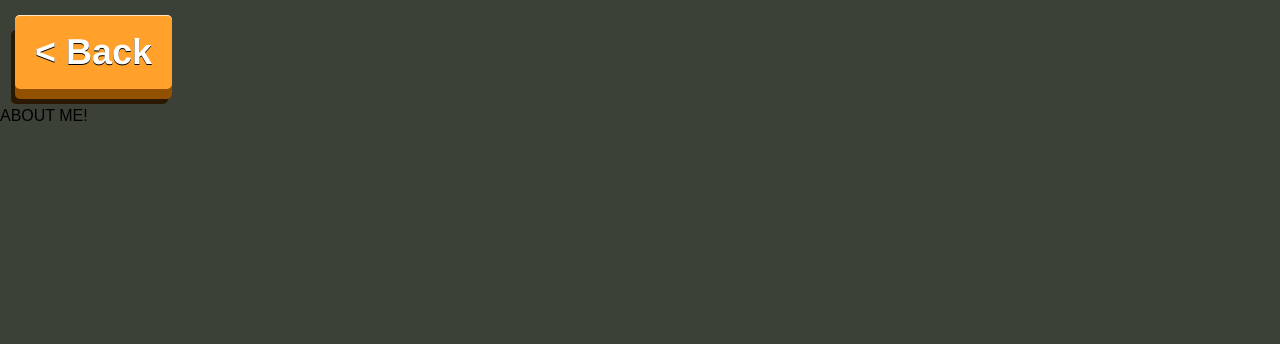
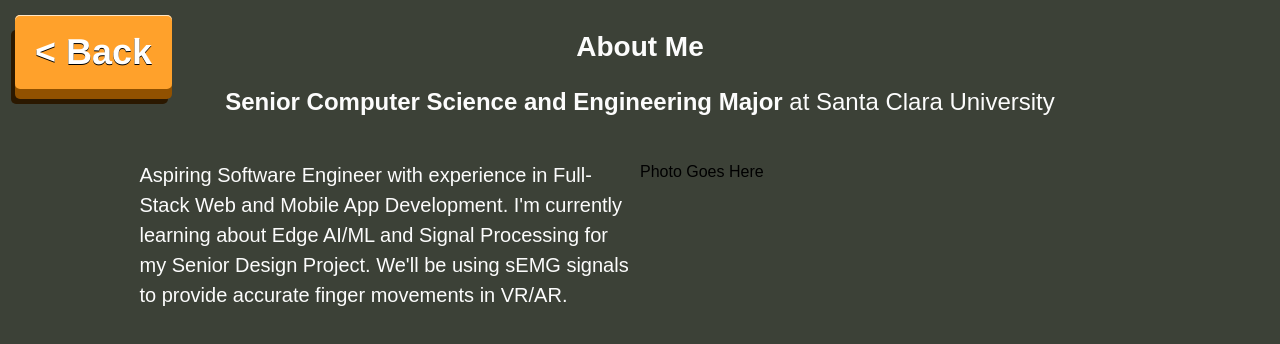
Before and after one commit to RaphaLK/RaphaLK.github.io, a React (Create React App) app: page /AboutMe in a window 1280 px wide. Both pictures are taken after a click on the item "About Me". Shown: the top 344 px of the page. Built offline with nearby package versions, Linux system fonts and the light colour scheme.

Commit message:
committing since I'm a bit tired

```diff
--- a/src/components/About.js
+++ b/src/components/About.js
@@ -1,16 +1,41 @@
-import React from 'react'
-import BackButton from "./ReturnToHome"
+import React from "react";
+import BackButton from "./ReturnToHome";
+import "../styles/AboutMe.css";
 
-const About = ({backFunction}) => {
+const About = ({ backFunction }) => {
+  return (
+    <div>
+      <BackButton backFunction={backFunction} />
+      <div className="AboutMe_Screen">
+        <p className="title">About Me</p>
 
-  return (
-    <div className='AboutMe_Screen'>
-      <BackButton
-        backFunction={backFunction}
-      />
-      <p>ABOUT ME!</p>
+        <div className="Introductions">
+          <p>
+            {" "}
+            <span className="font-semibold text-s">
+              Senior Computer Science and Engineering Major
+            </span>{" "}
+            at Santa Clara University
+          </p>
+        </div>
+
+        <div className="grid grids-rows-4 grid-cols-2 mt-10">
+          <div className="align-middle">
+            <p className="myDescription">
+              Aspiring Software Engineer with experience in Full-Stack Web and Mobile App Development.
+              I'm currently learning about Edge AI/ML and Signal Processing for my Senior Design Project.
+              We'll be using sEMG signals to provide accurate finger movements in VR/AR.
+            </p>
+
+          </div>
+          <div>
+            Photo Goes Here
+          </div>
+
+        </div>
+      </div>
     </div>
-  )
-}
+  );
+};
 
-export default About
+export default About;
--- a/src/components/ReturnToHome.js
+++ b/src/components/ReturnToHome.js
@@ -3,7 +3,7 @@ import "./ReturnToHome.css";
 
 const ReturnToHome = ({backFunction}) => {
   return (
-    <div>
+    <div className="position: absolute">
       <div ontouchstart="" onClick={backFunction}>
         <div class="button">
           <a href="#"> {'< Back'} </a>
--- a/src/index.js
+++ b/src/index.js
@@ -2,7 +2,6 @@ import React from 'react';
 import ReactDOM from 'react-dom/client';
 import './index.css';
 import App from './App';
-import AboutMe from './pages/AboutMe';
 import reportWebVitals from './reportWebVitals';
 import { BrowserRouter } from "react-router-dom";
 
--- a/src/pages/AboutMe.js
+++ /dev/null
@@ -1,88 +0,0 @@
-import React from "react";
-import "../styles/AboutMe.css";
-import SocialMediaButtons from "react-social-media-buttons";
-import myPhoto from "../assets/MyPhoto.jpg";
-import About from "../components/About";
-
-const AboutMe = () => {
-  return (
-    <div className="aboutMeContainer">
-      <h1 className="text-3xl font-semibold mb-4 text-offWhite z-10">
-        Raphael Kusuma
-      </h1>
-
-      <p className="text-2xl text-offWhite max-w-[80%] leading-relaxed z-10">
-        Hello! I'm a Junior{" "}
-        <span className="font-semibold">
-          Computer Science and Engineering Major with a Minor in Mathematics{" "}
-        </span>
-        at Santa Clara University.
-      </p>
-
-      <div className="imageContainer">
-        <img className="decorativePic1" src={myPhoto} alt="" />
-        <ul className="ButtonsList">
-          <li className="hover:bg-Gray active:bg-lighterGray">
-            <SocialMediaButtons
-              links={["https://github.com/RaphaLK"]}
-              buttonStyle={{
-                width: "80px",
-                height: "80px",
-                margin: "0px 0px",
-                backgroundColor: "transparent",
-              }}
-              iconStyle={{ color: "Gray" }}
-              openNewTab={true}
-            />
-          </li>
-          <li className="hover:bg-Gray active:bg-lighterGray">
-            <SocialMediaButtons
-              links={["https://www.linkedin.com/in/raphaelkusuma/"]}
-              buttonStyle={{
-                width: "80px",
-                height: "80px",
-                margin: "0px 0px",
-                backgroundColor: "transparent",
-              }}
-              iconStyle={{ color: "Gray" }}
-              openNewTab={true}
-            />
-          </li>
-        </ul>
-      </div>
-
-      <h1 className="text-4xl font-semibold mt-5 text-offWhite z-10">
-        About
-      </h1>
-      <About/>
-
-    </div>
-  );
-};
-
-/*
-        <p className="font-sans text-2xl text-SoftWhite">
-          My name is Raphael, I'm a Junior{" "}
-          <span class="font-bold">
-            Computer Science and Engineering Major with a Minor in Mathematics
-          </span>{" "}
-          at <span class="font-bold"> Santa Clara University</span>. My current
-          interests are in Full-Stack Development and Mobile App Development.
-          I've worked with Professors at Santa Clara University for projects,
-          and I currently work in SCU's very own Residence Life Department as an
-          RA. I'll expand more on my skills in the{" "}
-          <span class="font-bold">Resume</span> section. I'm currently looking
-          for a{" "}
-          <span class="font-bold">
-            Software Engineering Internship for Summer 2024
-          </span>
-          . I love learning new things, I love{" "}
-          <span class="font-bold font italic">
-            <span class="font-serif">
-              Coffee, Boxing, Exercise, Photography, and Video Games
-            </span>
-          </span>
-          .
-        </p>
-*/
-export default AboutMe;
--- a/src/pages/HomePage.js
+++ b/src/pages/HomePage.js
@@ -45,7 +45,7 @@ export const HomePage = () => {
               }}
               onInit={(typewriter) => {
                 typewriter
-                  .typeString("<span> and this is my website.</span>")
+                  .typeString("<span class='front_page_span'> and this is my website.</span>")
                   .pauseFor(5000)
                   .deleteAll()
                   .pauseFor(5000)
--- a/src/styles/AboutMe.css
+++ b/src/styles/AboutMe.css
@@ -1,60 +1,28 @@
-.aboutMeContainer {
-  display: flex;
-  flex-direction: column;
-  justify-content: flex-start;
-  align-items: flex-start;
-  margin-inline: auto;
-  width: 60%;
-  height: 100%;
-  border: 2px solid #ddd;
-  border-radius: 10px;
-  @apply p-4 mt-6;
+.title {
+  margin-top: 2%;
+  font-size: 1.75rem;
+  position: relative;
+  font-weight: 600;
+  @apply text-SoftWhite;
 }
 
-
-.decorativePic1 {
+.Introductions p{
+  margin-top: 2%;
+  font-size: 1.5rem;
   position: relative;
-  height: 40%;
-  width: 40%;
-  border-radius: 50%;
-  align-self: center;
-
-  @apply mt-5 mb-5 border-8 border-Gray shadow-lg;
+  @apply text-SoftWhite;
 }
 
-.imageContainer {
-  position: relative;
+.AboutMe_Screen {
   display: flex;
-  flex-direction: row;
-  height: 33%;
-  width: 60%;
+  align-items: center;
+  flex-direction: column;
 }
 
-.ButtonsList {
-  display: flex;
-  flex-direction: column;
-  justify-content: center; /* Centers items vertically */
-  @apply w-1/3; /* Adjust width as needed */
-  @apply m-0 p-0; /* Removes default margin and padding */
+.myDescription {
+  padding-left: 10%;
+  font-size: 1.25rem;
+  position: relative;
+  max-width: 50ch;
+  @apply text-SoftWhite;
 }
-
-.ButtonsList li {
-  width: 22%;
-  height: 16%;
-  display: flex;
-  justify-content: center;
-  align-items: center;
-  margin-left: 5%;
-  padding-top: 3%;
-
-  @apply rounded-full
-}
-
-/*
-.smallImageSnippet1 {
-    max-width: 14ch;
-    position: absolute;
-    top: 90%;
-    left: 10%;
-}
-*/
--- a/src/styles/HomePage.css
+++ b/src/styles/HomePage.css
@@ -1,12 +1,4 @@
 h1 {
-  font-size: 48px;
-  margin-top: 1%;
-  margin-left: 2%;
-
-  @apply text-SoftWhite
-}
-
-span {
   font-size: 48px;
   margin-top: 1%;
   margin-left: 2%;
@@ -40,3 +32,10 @@ div .homepage_container{
   justify-content: center;
   align-content: center;
 }
+
+.front_page_span {
+  font-size: 48px;
+  margin-top: 1%;
+  margin-left: 2%;
+  @apply text-SoftWhite
+}
```
